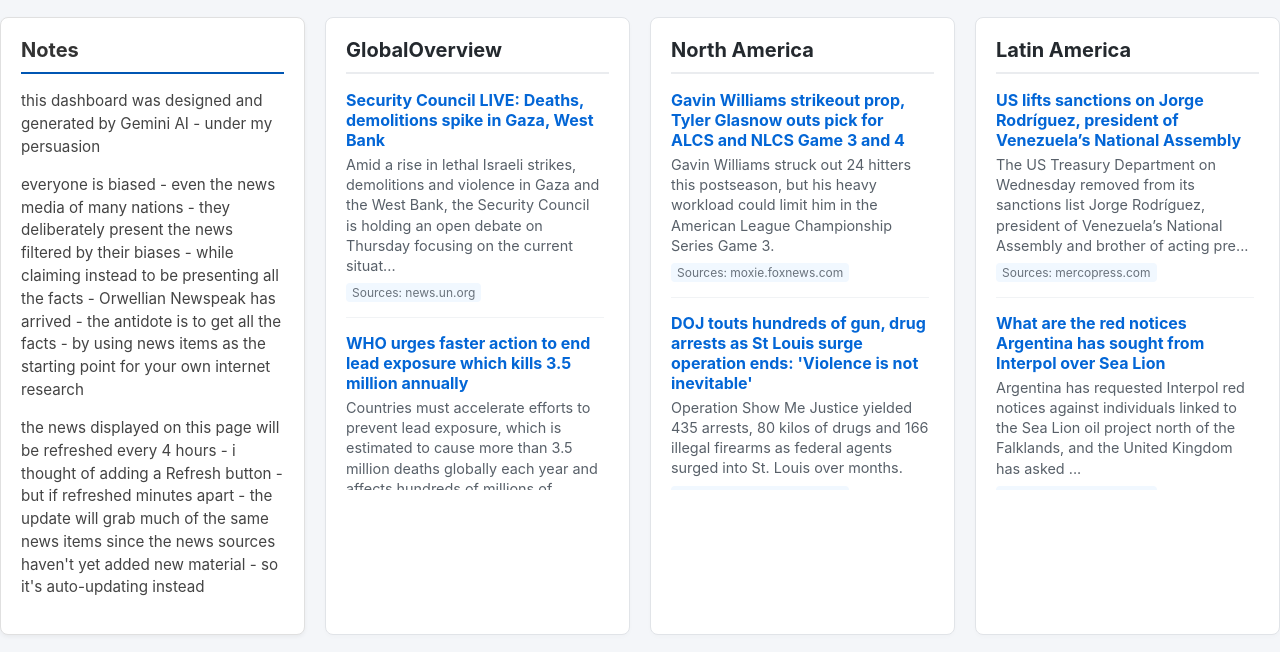
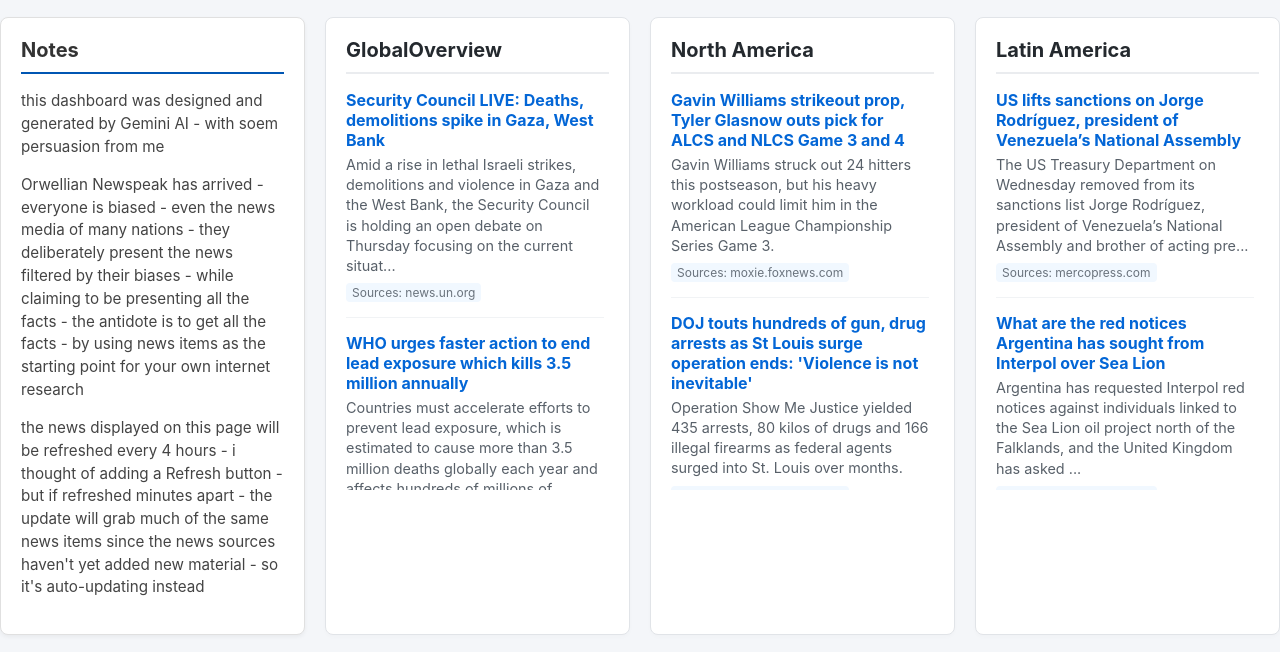
Before and after one commit to jeyonjeyon/world-wide-news, a plain HTML site: page index.html in a window 1280 px wide. Shown: the part 113-765 px from the top of the page. Drawn offline with Linux system fonts and the light colour scheme.

Commit message:
Update index.html

```diff
--- a/index.html
+++ b/index.html
@@ -18,8 +18,8 @@
         <section class="region-card message-card">
             <h2>Notes</h2>
             <div class="message-content">
-                <p>this dashboard was designed and generated by Gemini AI - under my persuasion</p>
-                <p>everyone is biased - even the news media of many nations - they deliberately present the news filtered by their biases  - while claiming instead to be presenting all the facts - Orwellian Newspeak has arrived - the antidote is to get all the facts - by using news items as the starting point for your own internet research</p>
+                <p>this dashboard was designed and generated by Gemini AI - with soem persuasion from me</p>
+                <p>Orwellian Newspeak has arrived - everyone is biased - even the news media of many nations - they deliberately present the news filtered by their biases  - while claiming to be presenting all the facts - the antidote is to get all the facts - by using news items as the starting point for your own internet research</p>
                 <p>the news displayed on this page will be refreshed every 4 hours - i thought of adding a Refresh button - but if refreshed minutes apart - the update will grab much of the same news items since the news sources haven't yet added new material - so it's auto-updating instead</p>
             </div>
         </section>
```
